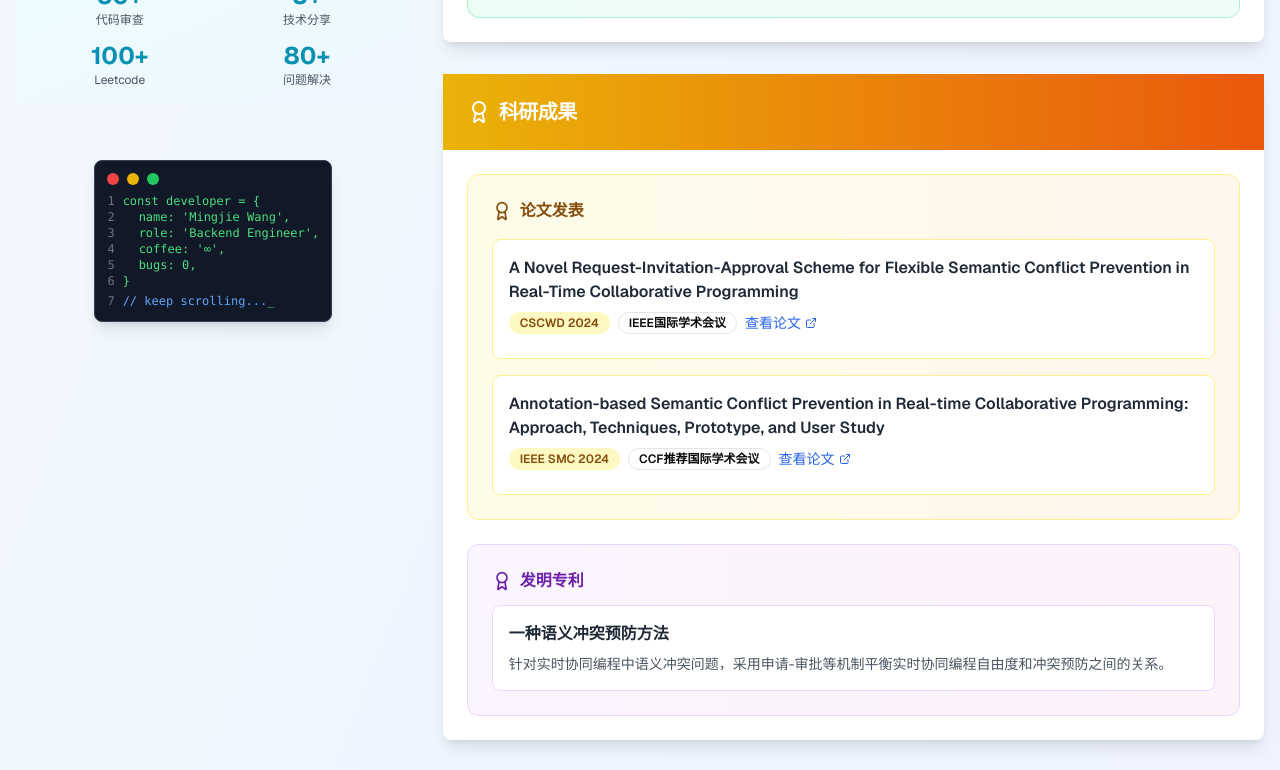
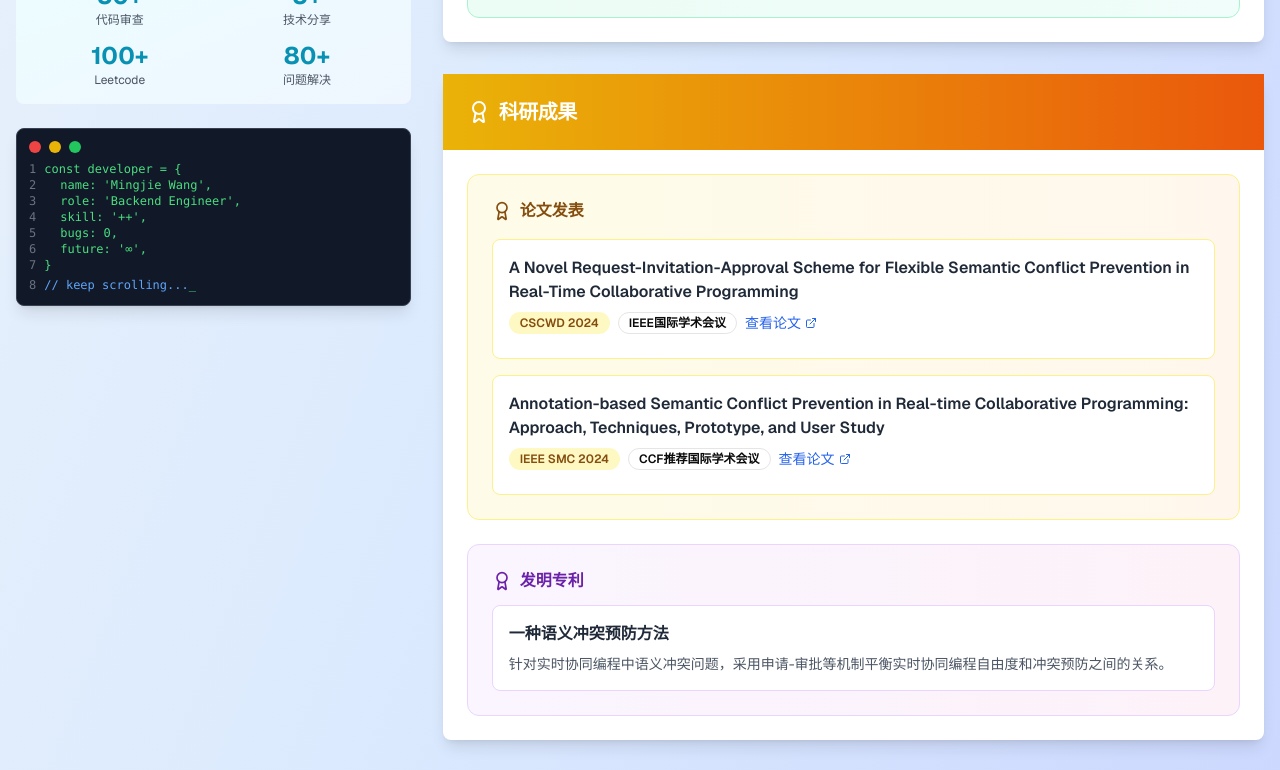
Before and after one commit to wangwangwang23333/resume, a Next.js app: page / in a window 1280 px wide. Shown: the part 1700-2470 px from the top of the page. Built offline with nearby package versions, Linux system fonts and the light colour scheme.

Commit message:
add background

```diff
--- a/resume.tsx
+++ b/resume.tsx
@@ -22,8 +22,12 @@ import {
 
 export default function Resume() {
   return (
-    <div className="min-h-screen bg-gradient-to-br from-slate-50 via-blue-50 to-indigo-50 animate-in fade-in duration-1000">
-      <div className="max-w-7xl mx-auto px-4 py-8">
+    <div className="min-h-screen bg-gradient-to-br from-slate-100 via-blue-100 to-indigo-200">
+      {/* 毛玻璃背景层 - 更明显的模糊效果 */}
+      <div className="fixed inset-0 bg-white/30 backdrop-blur-lg -z-10"></div>
+
+      {/* 内容容器 */}
+      <div className="relative z-10 max-w-7xl mx-auto px-4 py-8">
         <div className="grid lg:grid-cols-3 gap-8">
           {/* Left Sidebar */}
           <div className="lg:col-span-1 space-y-6">
@@ -246,9 +250,8 @@ export default function Resume() {
               </div>
             </div>
 
-            {/* 滚动装饰元素 - 修复定位方式 */}
-            <div className="mt-auto pt-8 pb-4">
-              <div className="flex justify-center">
+            {/* 滚动装饰元素 - 从上往下粘贴效果 */}
+            <div className="sticky top-4 z-40 mt-8">
               <div className="bg-gray-900 rounded-lg p-3 shadow-lg border border-gray-700">
                 <div className="flex items-center gap-2 mb-2">
                   <div className="w-3 h-3 rounded-full bg-red-500"></div>
@@ -270,7 +273,7 @@ export default function Resume() {
                   </div>
                   <div className="flex">
                     <span className="text-gray-500 mr-2">4</span>
-                      <span className="ml-4">coffee: '∞',</span>
+                    <span className="ml-4">skill: '++',</span>
                   </div>
                   <div className="flex">
                     <span className="text-gray-500 mr-2">5</span>
@@ -278,13 +281,16 @@ export default function Resume() {
                   </div>
                                     <div className="flex">
                     <span className="text-gray-500 mr-2">6</span>
+                    <span className="ml-4">future: '∞',</span>
+                  </div>
+                  <div className="flex">
+                    <span className="text-gray-500 mr-2">7</span>
                     <span>{'}'}</span>
                   </div>
                   <div className="flex mt-1">
-                      <span className="text-gray-500 mr-2">7</span>
+                    <span className="text-gray-500 mr-2">8</span>
                     <span className="text-blue-400">// keep scrolling...</span>
                     <span className="animate-pulse">_</span>
-                    </div>
                   </div>
                 </div>
               </div>
```
Lines whose indentation alone changed are shown as unchanged.
